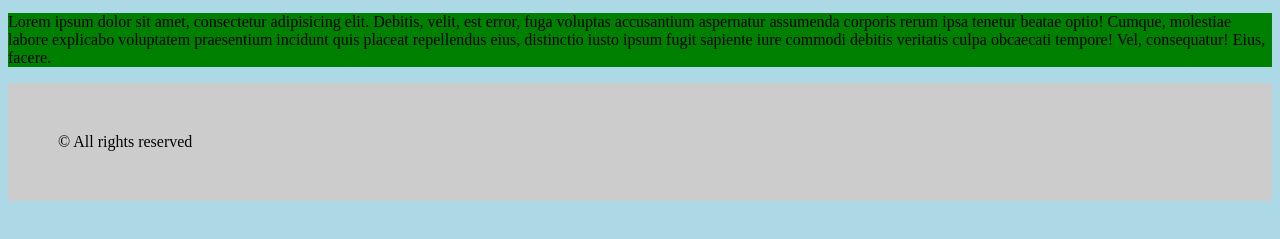
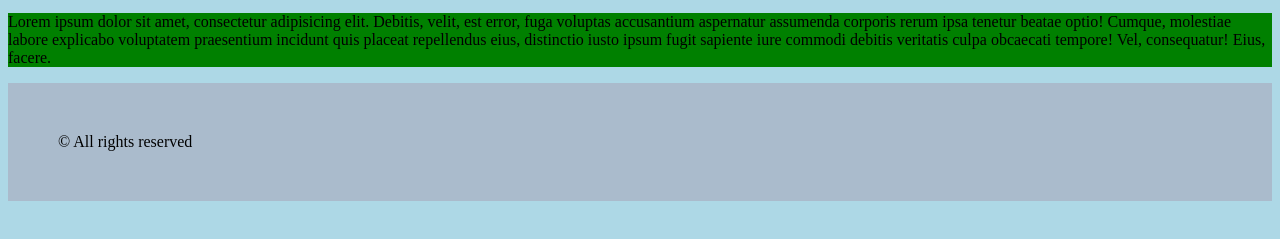
Before and after one commit to dhpcode/22-07-test, a plain HTML site: page index.html in a window 1280 px wide. Shown: the part 155-394 px from the top of the page. Drawn offline with Linux system fonts and the light colour scheme.

Commit message:
update background of footer

```diff
--- a/css/styles.css
+++ b/css/styles.css
@@ -7,5 +7,5 @@ p {
 
 footer {
     padding: 50px;
-    background-color: #ccc;
+    background-color: #abc;
 }
```
